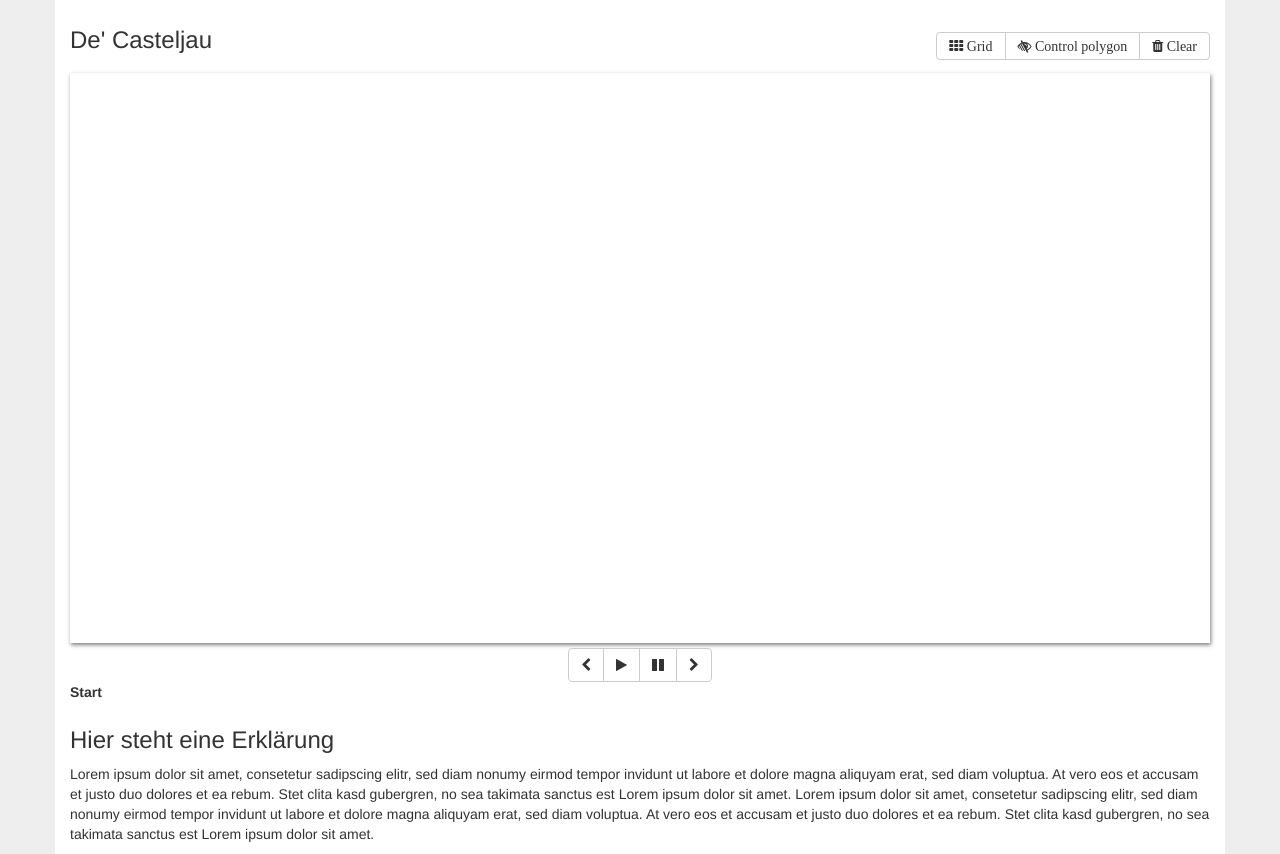
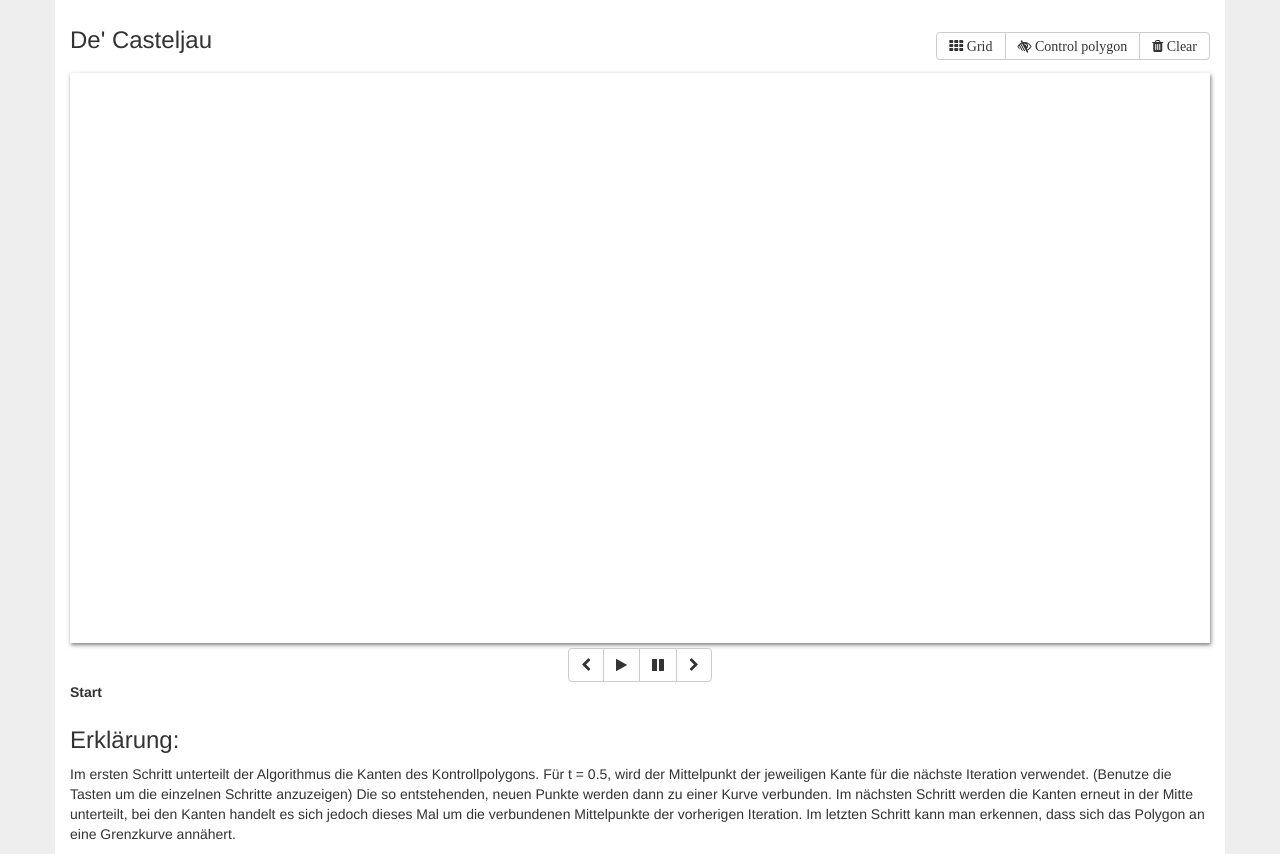
Before and after one commit to JanSurft/happah-applets, a plain HTML site: page index.html in a window 1280 px wide. Drawn offline with nearby package versions, Linux system fonts and the light colour scheme; a script that the page names is missing.

Commit message:
add small description of de'casteljau algorithm

```diff
--- a/index.html
+++ b/index.html
@@ -49,18 +49,16 @@
                 <td colspan="4">
                     <label id="hph-label" name="hph-label">Start</label>
                 </td>
-                    <h3>Hier steht eine Erklärung</h3>
-                    <p>Lorem ipsum dolor sit amet, consetetur sadipscing elitr, sed
-                         diam nonumy eirmod tempor invidunt ut labore et dolore
-                         magna aliquyam erat, sed diam voluptua. At vero eos et
-                         accusam et justo duo dolores et ea rebum. Stet clita kasd
-                         gubergren, no sea takimata sanctus est Lorem ipsum dolor
-                         sit amet. Lorem ipsum dolor sit amet, consetetur sadipscing
-                         elitr, sed diam nonumy eirmod tempor invidunt ut labore
-                         et dolore magna aliquyam erat, sed diam voluptua. At vero
-                         eos et accusam et justo duo dolores et ea rebum. Stet
-                         clita kasd gubergren, no sea takimata sanctus est Lorem
-                         ipsum dolor sit amet.</p>
+                <h3>Erklärung:</h3>
+                <p>Im ersten Schritt unterteilt der Algorithmus die Kanten des Kontrollpolygons.
+                    Für t = 0.5, wird der Mittelpunkt der jeweiligen Kante für
+                    die nächste Iteration verwendet. (Benutze die Tasten um die
+                    einzelnen Schritte anzuzeigen) Die so entstehenden, neuen Punkte
+                    werden dann zu einer Kurve verbunden. Im nächsten Schritt werden
+                    die Kanten erneut in der Mitte unterteilt, bei den Kanten handelt
+                    es sich jedoch dieses Mal um die verbundenen Mittelpunkte der
+                    vorherigen Iteration. Im letzten Schritt kann man erkennen,
+                    dass sich das Polygon an eine Grenzkurve annähert.</p>
             </div>
         </div>
     </div>
```
Lines whose indentation alone changed are shown as unchanged.
